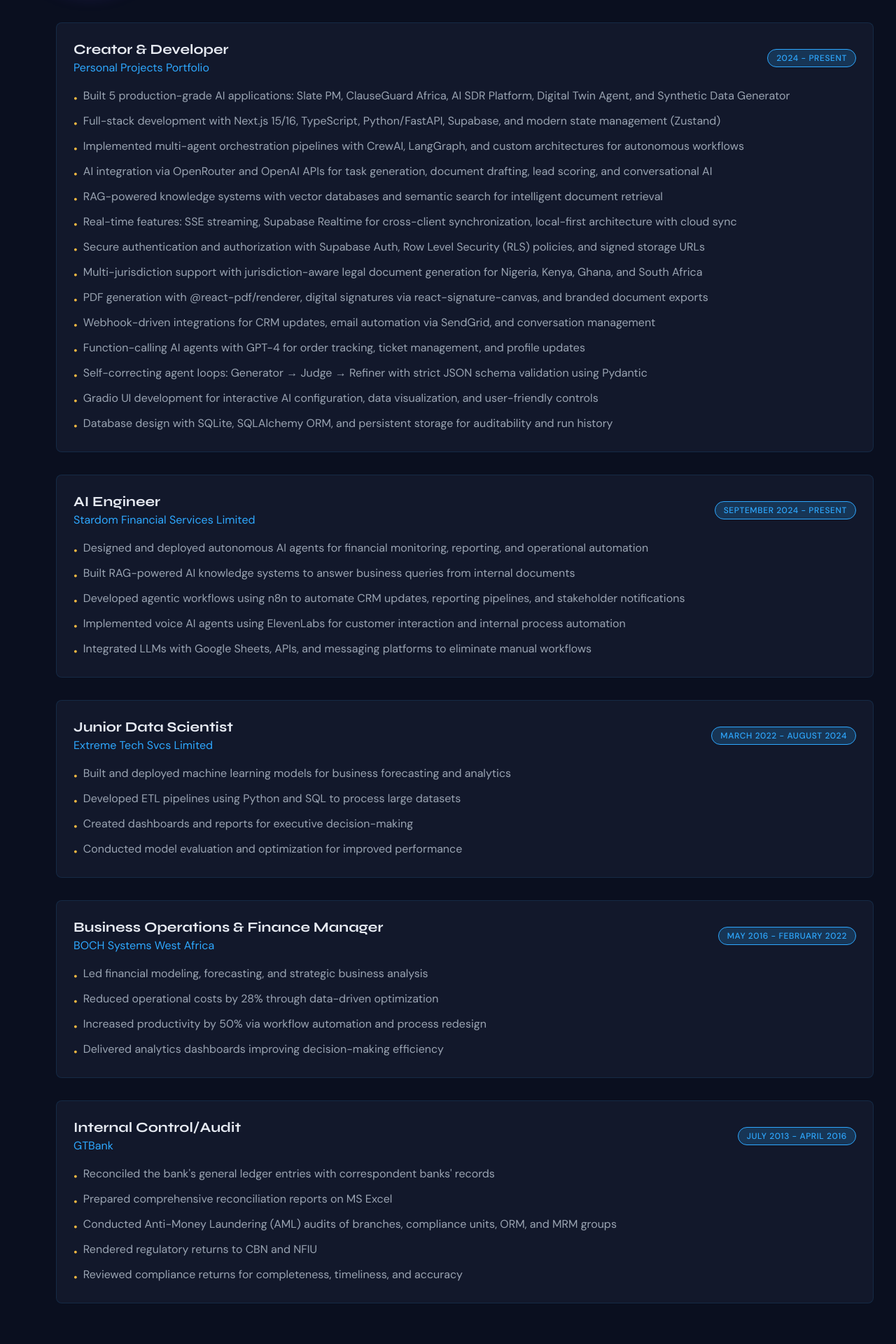
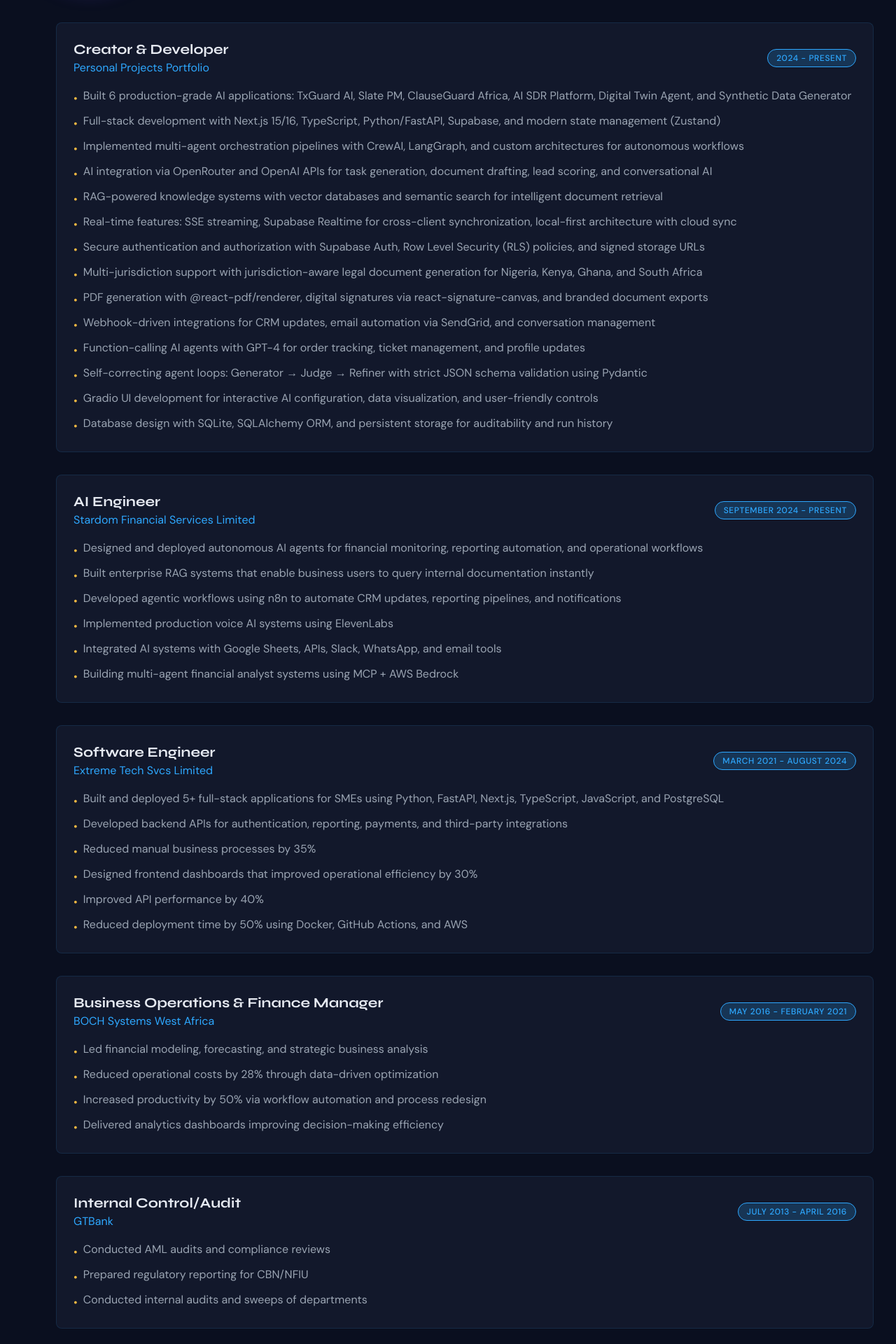
Before and after one commit to MrPwill/princewill-site-with-digital-twin--vercel, a Next.js app: page /about in a window 1280 px wide. Shown: the part 440-2360 px from the top of the page at 70% size. Built offline with nearby package versions, Linux system fonts and the light colour scheme.

Commit message:
feat: update profile and project details to include TxGuard AI and enhance descriptions

```diff
--- a/data/profile.ts
+++ b/data/profile.ts
@@ -77,7 +77,7 @@
       role: "Creator & Developer",
       period: "2024 - Present",
       highlights: [
-        "Built 5 production-grade AI applications: Slate PM, ClauseGuard Africa, AI SDR Platform, Digital Twin Agent, and Synthetic Data Generator",
+        "Built 6 production-grade AI applications: TxGuard AI, Slate PM, ClauseGuard Africa, AI SDR Platform, Digital Twin Agent, and Synthetic Data Generator",
         "Full-stack development with Next.js 15/16, TypeScript, Python/FastAPI, Supabase, and modern state management (Zustand)",
         "Implemented multi-agent orchestration pipelines with CrewAI, LangGraph, and custom architectures for autonomous workflows",
         "AI integration via OpenRouter and OpenAI APIs for task generation, document drafting, lead scoring, and conversational AI",
@@ -99,30 +99,33 @@
       role: "AI Engineer",
       period: "September 2024 - Present",
       highlights: [
-        "Designed and deployed autonomous AI agents for financial monitoring, reporting, and operational automation",
-        "Built RAG-powered AI knowledge systems to answer business queries from internal documents",
-        "Developed agentic workflows using n8n to automate CRM updates, reporting pipelines, and stakeholder notifications",
-        "Implemented voice AI agents using ElevenLabs for customer interaction and internal process automation",
-        "Integrated LLMs with Google Sheets, APIs, and messaging platforms to eliminate manual workflows",
+        "Designed and deployed autonomous AI agents for financial monitoring, reporting automation, and operational workflows",
+        "Built enterprise RAG systems that enable business users to query internal documentation instantly",
+        "Developed agentic workflows using n8n to automate CRM updates, reporting pipelines, and notifications",
+        "Implemented production voice AI systems using ElevenLabs",
+        "Integrated AI systems with Google Sheets, APIs, Slack, WhatsApp, and email tools",
+        "Building multi-agent financial analyst systems using MCP + AWS Bedrock",
       ],
     },
     {
       id: "exp-2",
       company: "Extreme Tech Svcs Limited",
-      role: "Junior Data Scientist",
-      period: "March 2022 - August 2024",
+      role: "Software Engineer",
+      period: "March 2021 - August 2024",
       highlights: [
-        "Built and deployed machine learning models for business forecasting and analytics",
-        "Developed ETL pipelines using Python and SQL to process large datasets",
-        "Created dashboards and reports for executive decision-making",
-        "Conducted model evaluation and optimization for improved performance",
+        "Built and deployed 5+ full-stack applications for SMEs using Python, FastAPI, Next.js, TypeScript, JavaScript, and PostgreSQL",
+        "Developed backend APIs for authentication, reporting, payments, and third-party integrations",
+        "Reduced manual business processes by 35%",
+        "Designed frontend dashboards that improved operational efficiency by 30%",
+        "Improved API performance by 40%",
+        "Reduced deployment time by 50% using Docker, GitHub Actions, and AWS",
       ],
     },
     {
       id: "exp-3",
       company: "BOCH Systems West Africa",
       role: "Business Operations & Finance Manager",
-      period: "May 2016 - February 2022",
+      period: "May 2016 - February 2021",
       highlights: [
         "Led financial modeling, forecasting, and strategic business analysis",
         "Reduced operational costs by 28% through data-driven optimization",
@@ -136,11 +139,9 @@
       role: "Internal Control/Audit",
       period: "July 2013 - April 2016",
       highlights: [
-        "Reconciled the bank's general ledger entries with correspondent banks' records",
-        "Prepared comprehensive reconciliation reports on MS Excel",
-        "Conducted Anti-Money Laundering (AML) audits of branches, compliance units, ORM, and MRM groups",
-        "Rendered regulatory returns to CBN and NFIU",
-        "Reviewed compliance returns for completeness, timeliness, and accuracy",
+        "Conducted AML audits and compliance reviews",
+        "Prepared regulatory reporting for CBN/NFIU",
+        "Conducted internal audits and sweeps of departments",
       ],
     },
   ],
@@ -272,6 +273,19 @@
   openSourceProjects: [
     {
       id: "oss-1",
+      name: "TxGuard AI",
+      description: "Intelligent Fraud Detection & Autonomous Investigation Platform for real-time transaction monitoring",
+      techStack: ["FastAPI", "Next.js", "Python", "Scikit-learn", "CrewAI", "PostgreSQL", "Redis", "Celery", "ChromaDB", "Docker", "Terraform", "Google Cloud Run"],
+      githubUrl: "https://github.com/MrPwill/txguard",
+      highlights: [
+        "Hybrid risk engine with Isolation Forest + LOF anomaly models (<200ms)",
+        "CrewAI multi-agent investigation workflow for compliance and fraud patterns",
+        "Explainable AI (XAI) using SHAP values for transparent risk scoring",
+        "Real-time monitoring dashboard with WebSocket alerts and audit logs",
+      ],
+    },
+    {
+      id: "oss-2",
       name: "Slate PM",
       description: "Professional Kanban project management tool with AI-powered task generation, complexity analysis, and real-time collaboration",
       techStack: ["Next.js 15", "TypeScript", "Supabase", "OpenRouter", "Zustand", "Tailwind CSS 4"],
@@ -285,7 +299,7 @@
       ],
     },
     {
-      id: "oss-2",
+      id: "oss-3",
       name: "ClauseGuard Africa",
       description: "Jurisdiction-aware legal document generation platform for freelancers, startups, and SMEs across African markets",
       techStack: ["Next.js 16", "TypeScript", "Supabase", "OpenRouter", "@react-pdf/renderer"],
@@ -299,7 +313,7 @@
       ],
     },
     {
-      id: "oss-3",
+      id: "oss-4",
       name: "AI SDR Platform",
       description: "Production-grade autonomous outbound revenue engine with multi-agent architecture for lead generation and email automation",
       techStack: ["Python 3.12", "OpenAI", "SendGrid", "Serper API", "SQLite"],
@@ -312,7 +326,7 @@
       ],
     },
     {
-      id: "oss-4",
+      id: "oss-5",
       name: "Synthetic Data Generator",
       description: "Multi-agent platform for generating, validating, and refining high-quality synthetic datasets",
       techStack: ["Python 3.12", "Gradio", "OpenRouter", "Pydantic", "SQLAlchemy"],
@@ -325,7 +339,7 @@
       ],
     },
     {
-      id: "oss-5",
+      id: "oss-6",
       name: "AI Customer Support Agent",
       description: "Intelligent function-calling AI agent for handling support queries, order management, and ticket processing",
       techStack: ["Python", "FastAPI", "OpenAI GPT-4", "SQLite"],
--- a/data/projects.ts
+++ b/data/projects.ts
@@ -16,6 +16,36 @@
 export const projects: Project[] = [
   {
     id: "proj-1",
+    name: "TxGuard AI",
+    description:
+      "Intelligent Fraud Detection & Autonomous Investigation Platform. Real-time transaction monitoring with hybrid ML models and multi-agent AI investigations.",
+    tech: [
+      "FastAPI",
+      "Next.js",
+      "Python",
+      "Scikit-learn",
+      "CrewAI",
+      "PostgreSQL",
+      "Redis",
+      "Celery",
+      "ChromaDB",
+      "Docker",
+      "Terraform",
+      "Google Cloud Run",
+    ],
+    track: "Agentic",
+    flagship: true,
+    github: "https://github.com/MrPwill/txguard",
+    featured: true,
+    highlights: [
+      "Hybrid risk engine combining rule-based detection with ML anomaly models (Isolation Forest + LOF)",
+      "Multi-agent investigation workflow with CrewAI for autonomous compliance and fraud pattern analysis",
+      "Explainable AI (XAI) using SHAP values to provide transparent reasoning for flagged transactions",
+      "Cloud-native deployment with Docker, Terraform, and GCR, including WebSocket real-time monitoring",
+    ],
+  },
+  {
+    id: "proj-2",
     name: "Slate PM",
     description:
       "Professional Kanban project management with AI-powered task generation, complexity analysis, and smart categorization. Real-time sync via Supabase.",
@@ -33,7 +63,7 @@
     ],
   },
   {
-    id: "proj-2",
+    id: "proj-3",
     name: "ClauseGuard Africa",
     description:
       "Jurisdiction-aware legal document platform for African freelancers and SMEs. AI-powered questionnaire with PDF export and e-signatures.",
@@ -51,7 +81,7 @@
     ],
   },
   {
-    id: "proj-3",
+    id: "proj-4",
     name: "AI SDR Platform",
     description:
       "Production-grade autonomous outbound revenue engine with multi-agent orchestration, ICP scoring, and webhook-driven reply handling.",
@@ -68,7 +98,7 @@
     ],
   },
   {
-    id: "proj-4",
+    id: "proj-5",
     name: "AI Customer Support Agent",
     description:
       "Intelligent function-calling AI agent handling order tracking, ticket management, and profile updates with real-time SQLite persistence.",
@@ -84,7 +114,7 @@
     ],
   },
   {
-    id: "proj-5",
+    id: "proj-6",
     name: "Synthetic Data Generator",
     description:
       "Multi-agent platform for generating validated synthetic datasets. Self-correcting generator-judge-refiner loop with Gradio UI.",
@@ -100,7 +130,7 @@
     ],
   },
   {
-    id: "proj-6",
+    id: "proj-7",
     name: "AI-JobFitAnalyzer",
     description:
       "AI-powered resume-job matching tool that helps jobseekers tailor CVs to specific job descriptions using Gemini API analysis.",
@@ -116,7 +146,7 @@
     ],
   },
   {
-    id: "proj-7",
+    id: "proj-8",
     name: "Digital Twin Portfolio",
     description:
       "A modern full-stack portfolio featuring an interactive AI agent (Digital Twin) that answers recruiter questions and streams real-time responses based on my professional profile.",
```
Also changed, not shown: api/me/summary.txt, 2 other files (tests, documents, lock files or other folders).
